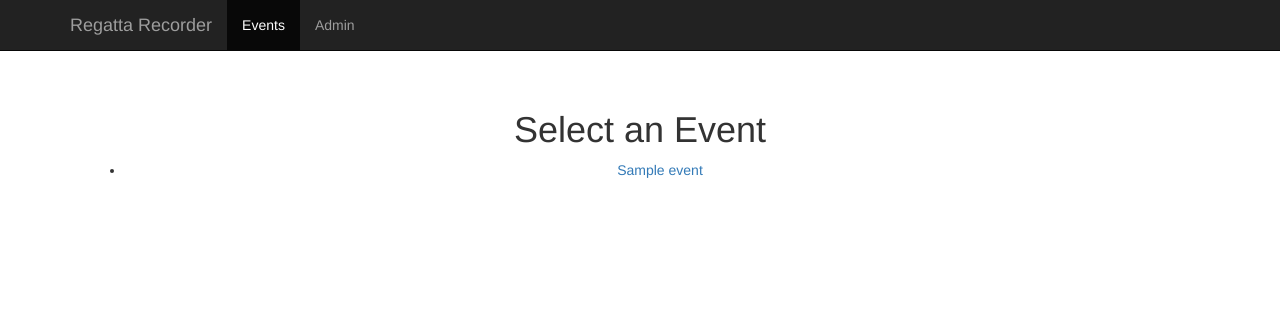
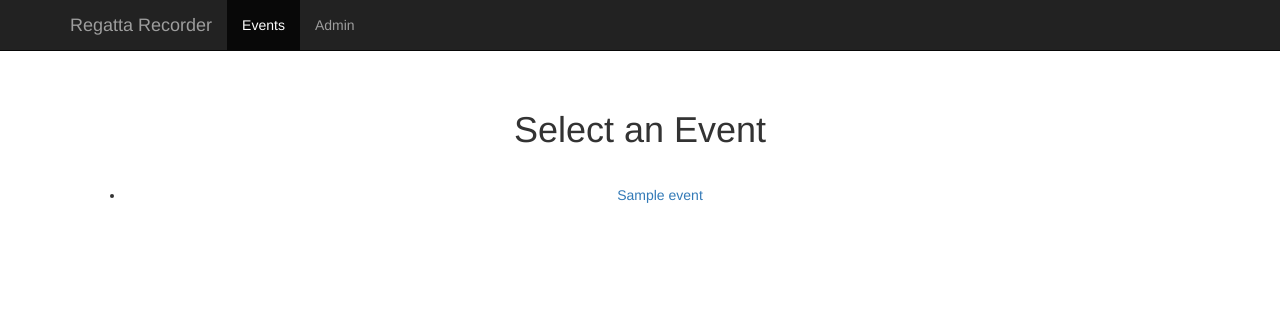
Before and after one commit to 0x64746b/regatta_recorder, a Django app: page / in a window 1280 px wide. Shown: the top 311 px of the page. Run offline with Django 3.2, Linux system fonts and the light colour scheme; tables that the repository leaves empty hold one stand-in row (values such as "Sample post"); some libraries are stand-ins or nearby versions.

Commit message:
Add some padding before `events`

```diff
--- a/regrec/static/regrec/css/regrec.css
+++ b/regrec/static/regrec/css/regrec.css
@@ -11,6 +11,10 @@ th {
   text-align: center;
 }
 
+.events {
+  padding-top: 25px;
+}
+
 .results {
   padding-top: 40px;
 }
--- a/regrec/templates/regrec/events.html
+++ b/regrec/templates/regrec/events.html
@@ -7,10 +7,13 @@
     <p>{% trans "There are no events, yet" %}</p>.
     {% else %}
     <h1>{% trans "Select an Event" %}</h1>
-    <ul>
-      {% for event in events %}
-      <li><a href="{% url 'results_overview' event.id %}">{{ event.name }}</a></li>
-      {% endfor %}
-    </ul>
+
+    <div class="events">
+        <ul>
+            {% for event in events %}
+            <li><a href="{% url 'results_overview' event.id %}">{{ event.name }}</a></li>
+            {% endfor %}
+        </ul>
+    </div>
     {% endif %}
 {% endblock %}
```
